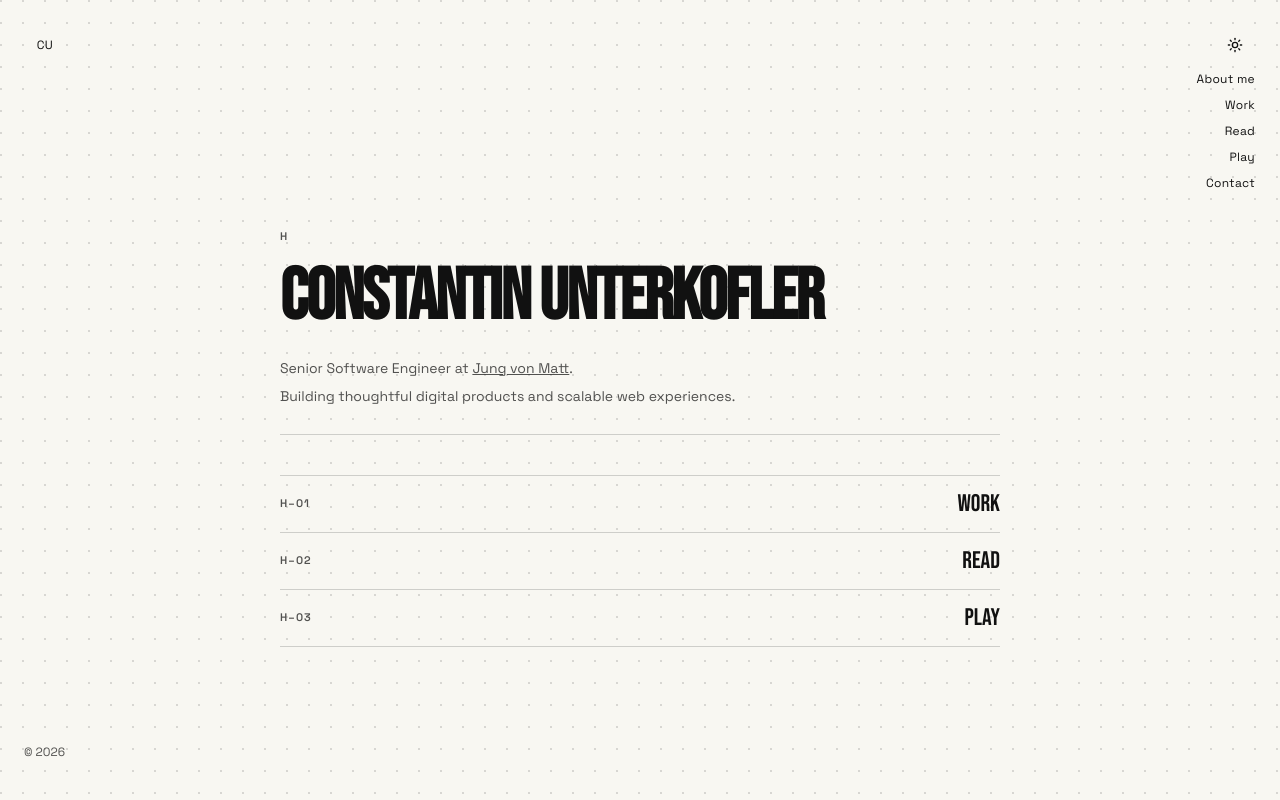
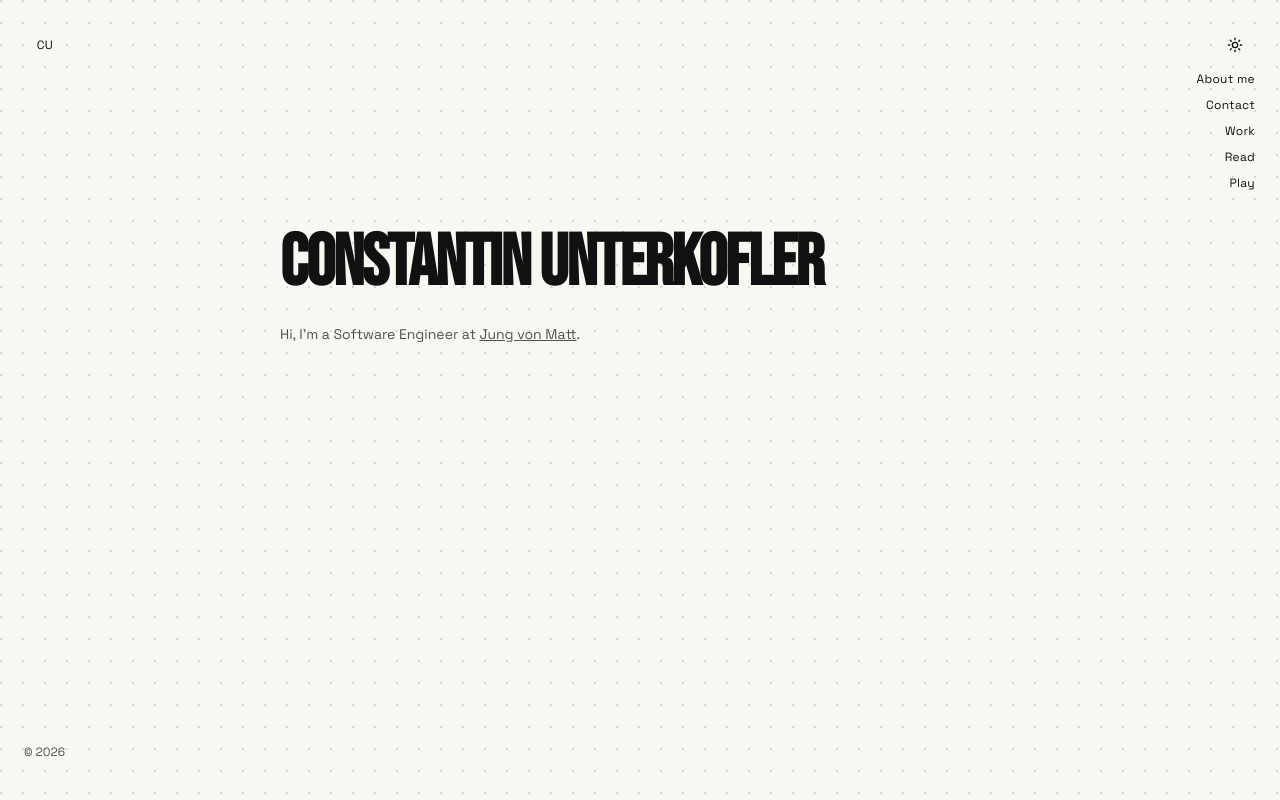
Before and after one commit to conuko/constantin-unterkofler-com-v2, a Next.js app: page / in a window 1280 px wide. Built offline with nearby package versions, Linux system fonts and the light colour scheme.

Commit message:
fix: update role title and adjust portfolio page order in content

```diff
--- a/app/page.tsx
+++ b/app/page.tsx
@@ -1,5 +1,4 @@
 import type { Metadata } from "next";
-import Link from "next/link";
 import { PortfolioPage } from "@/components/portfolio-page";
 import { portfolioContent } from "@/content/site-content";
 
@@ -12,11 +11,12 @@ export default function Home() {
     <PortfolioPage
       title={home.title}
       sectionCode={home.sectionCode}
+      showHeaderRule={false}
       width={home.width}
       introduction={
         <div className="space-y-2">
           <p>
-            {home.content.introduction.role} at{" "}
+            Hi, I'm a {home.content.introduction.role} at{" "}
             <a
               href={home.content.introduction.organization.url}
               target="_blank"
@@ -27,33 +27,8 @@ export default function Home() {
             </a>
             .
           </p>
-          <p>{home.content.positioningStatement}</p>
         </div>
       }
-    >
-      <nav aria-label="Home contents">
-        <ol className="border-rule border-t">
-          {home.content.contents.map((pageName, index) => {
-            const page = portfolioContent.pages[pageName];
-
-            return (
-              <li key={page.route} className="border-rule border-b">
-                <Link
-                  href={page.route}
-                  className="group flex items-center justify-between gap-4 py-4 text-sm"
-                >
-                  <span className="label text-ink-muted text-label">
-                    {`H–${String(index + 1).padStart(2, "0")}`}
-                  </span>
-                  <span className="font-heading text-2xl leading-none group-hover:underline">
-                    {page.primaryWayfinding.label}
-                  </span>
-                </Link>
-              </li>
-            );
-          })}
-        </ol>
-      </nav>
-    </PortfolioPage>
+    />
   );
 }
--- a/components/notebook-primitives.tsx
+++ b/components/notebook-primitives.tsx
@@ -39,6 +39,7 @@ type NotebookPageHeaderProps = {
   introduction?: ReactNode;
   sectionCode: string;
   sequence: Variants;
+  showRule?: boolean;
   title: string;
   onIdentitySettled?: () => void;
 };
@@ -76,6 +77,7 @@ export function NotebookPageHeader({
   introduction,
   sectionCode,
   sequence,
+  showRule = true,
   title,
   onIdentitySettled,
 }: NotebookPageHeaderProps) {
@@ -112,12 +114,14 @@ export function NotebookPageHeader({
       data-notebook-header
       className="flex w-full flex-col items-start"
     >
+      {sectionCode && (
         <m.p
           variants={notebookPageIdentityReveal}
           className="label mb-4 text-ink-muted text-label"
         >
           {sectionCode}
         </m.p>
+      )}
       <NotebookPageHeading
         key={title}
         title={title}
@@ -136,11 +140,13 @@ export function NotebookPageHeader({
           {introduction}
         </m.div>
       )}
+      {showRule && (
         <m.div
           variants={notebookRuleReveal}
           data-notebook-header-rule
           className="mt-7 h-px w-full origin-left bg-rule"
         />
+      )}
     </m.header>
   );
 }
--- a/components/portfolio-page.tsx
+++ b/components/portfolio-page.tsx
@@ -14,6 +14,7 @@ type PortfolioPageProps = {
   sectionCode: string;
   introduction?: ReactNode;
   children?: ReactNode;
+  showHeaderRule?: boolean;
   width: "collection" | "reading";
 };
 
@@ -41,6 +42,7 @@ export function PortfolioPage({
   sectionCode,
   introduction,
   children,
+  showHeaderRule,
   width,
 }: PortfolioPageProps) {
   const [pageIdentitySettled, setPageIdentitySettled] = useState(false);
@@ -71,6 +73,7 @@ export function PortfolioPage({
             title={title}
             introduction={introduction}
             onIdentitySettled={settlePageIdentity}
+            showRule={showHeaderRule}
           />
           <m.div
             variants={contentStagger}
--- a/content/site-content.ts
+++ b/content/site-content.ts
@@ -80,11 +80,11 @@ const identity = {
   name: "Constantin Unterkofler",
   shortName: "CU",
   description:
-    "Personal portfolio of Constantin Unterkofler, a Senior Software Engineer building thoughtful digital products and scalable web experiences.",
+    "Personal portfolio of Constantin Unterkofler, a Software Engineer building thoughtful digital products and scalable web experiences.",
 };
 
 const aboutIntroduction =
-  "I’m a Senior Software Engineer passionate about building thoughtful digital products and scalable web experiences. Italian-German, grew up in Bolzano, Italy, now based in Berlin. I studied Philosophy and Cultural Studies before earning a degree in Software Engineering. Currently I work at Jung von Matt. Outside of work, I play guitar with a love for funk, neo-soul, pop, and jazz.";
+  "I’m a Software Engineer passionate about building thoughtful digital products and scalable web experiences. Italian-German, grew up in Bolzano, Italy, now based in Berlin. I studied Philosophy and Cultural Studies before earning a degree in Software Engineering. Currently I work at Jung von Matt. Outside of work, I play guitar with a love for funk, neo-soul, pop, and jazz.";
 
 const cvSections: CvSection[] = [
   {
@@ -461,7 +461,7 @@ const contactLinks: ContactLink[] = [
 const portfolioPages = {
   home: {
     route: "/",
-    sectionCode: "H",
+    sectionCode: "",
     title: identity.name,
     width: "reading",
     metadata: {
@@ -470,15 +470,12 @@ const portfolioPages = {
     },
     content: {
       introduction: {
-        role: "Senior Software Engineer",
+        role: "Software Engineer",
         organization: {
           name: "Jung von Matt",
           url: "https://www.jvm.com/",
         },
       },
-      positioningStatement:
-        "Building thoughtful digital products and scalable web experiences.",
-      contents: ["work", "read", "play"],
     },
   },
   about: {
@@ -489,7 +486,7 @@ const portfolioPages = {
     metadata: {
       title: "About me",
       description:
-        "Biography and CV for Constantin Unterkofler, Senior Software Engineer based in Berlin.",
+        "Biography and CV for Constantin Unterkofler, Software Engineer based in Berlin.",
     },
     primaryWayfinding: {
       label: "About me",
@@ -512,7 +509,7 @@ const portfolioPages = {
     },
     primaryWayfinding: {
       label: "Contact",
-      order: 5,
+      order: 2,
     },
     content: {
       introduction: "Reach me via email, GitHub, or LinkedIn.",
@@ -531,7 +528,7 @@ const portfolioPages = {
     },
     primaryWayfinding: {
       label: "Work",
-      order: 2,
+      order: 3,
     },
     content: {
       introduction:
@@ -551,7 +548,7 @@ const portfolioPages = {
     },
     primaryWayfinding: {
       label: "Read",
-      order: 3,
+      order: 4,
     },
     content: {
       introduction:
@@ -570,7 +567,7 @@ const portfolioPages = {
     },
     primaryWayfinding: {
       label: "Play",
-      order: 4,
+      order: 5,
     },
     content: {
       introduction:
```
Also changed, not shown: 2 other files (tests, documents, lock files or other folders). Lines whose indentation alone changed are shown as unchanged.
